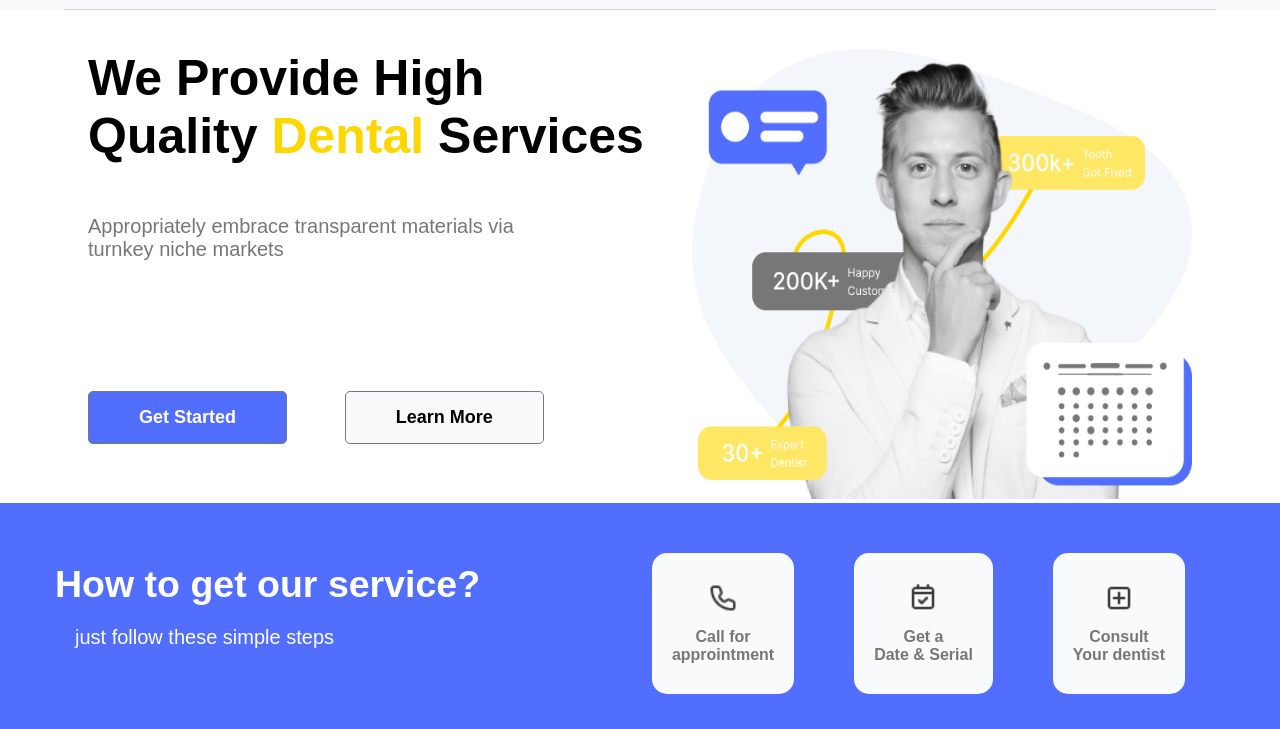
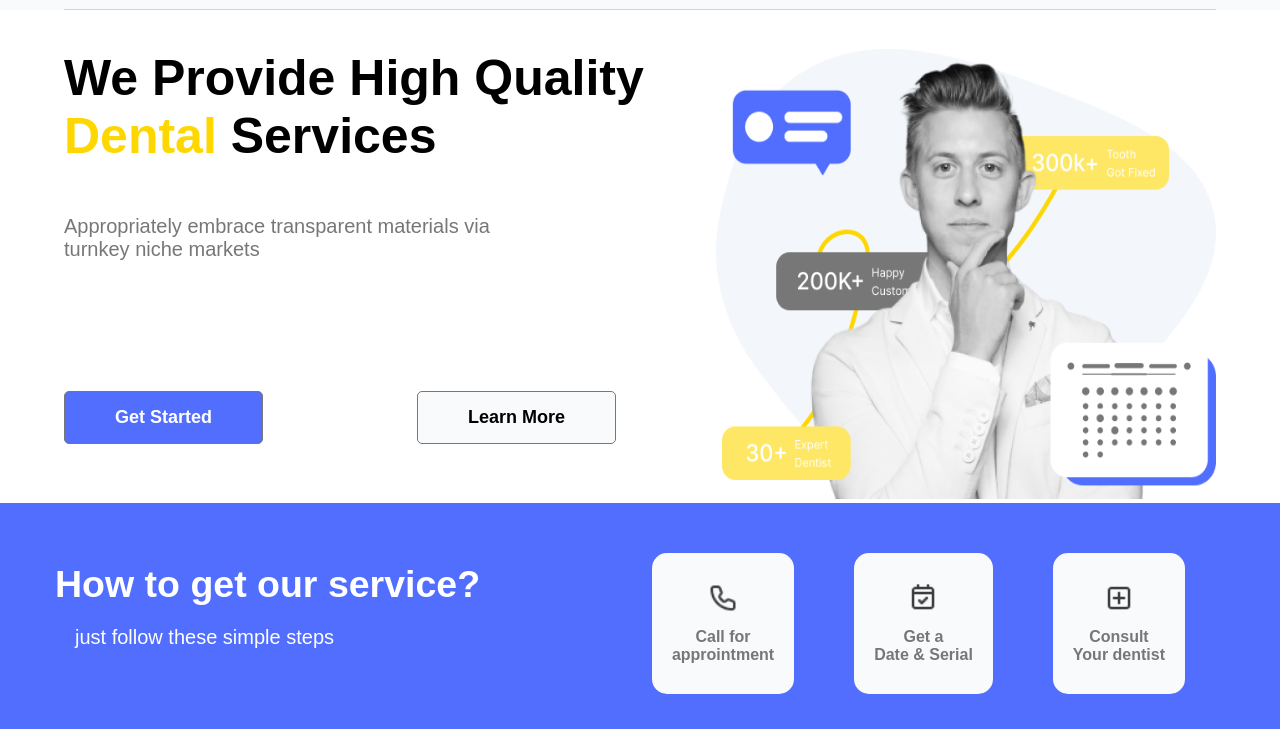
Before and after one commit to HarounaTraore/projet-clinique-dentaire, a plain HTML site: page index.html in a window 1280 px wide. Shown: the part 71-800 px from the top of the page. Drawn offline with Linux system fonts and the light colour scheme.

Commit message:
Reajustement

```diff
--- a/index.html
+++ b/index.html
@@ -23,7 +23,7 @@
      <section id="home">
         <div class="contener">
             <div class="div-left">
-                <h1>We Provide High <br />
+                <h1>We Provide High
                     Quality <span>Dental </span>Services</h1>
                 <p>Appropriately embrace transparent materials via <br />
                 turnkey niche markets</p>
@@ -66,8 +66,6 @@
 
             <div class="chield">
                 <div class="title">WHAT WE PROVIDE</div>
-
-
                     <div>
                         <img src="images/shield.png" alt="image chield">
                         <p>Check ups</p>
```
